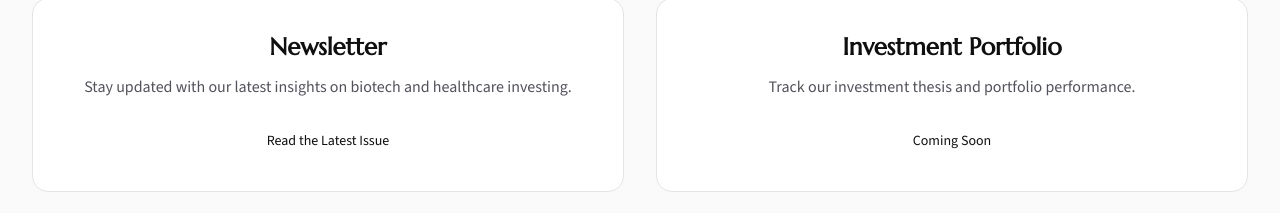
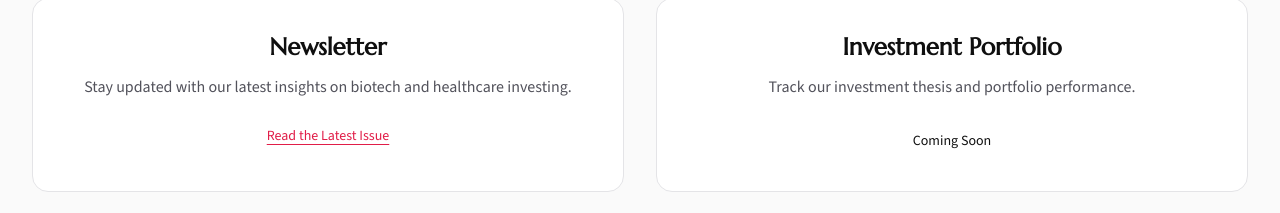
Before and after one commit to ady00/bruin-biotech-investing, a Next.js app: page /our-work in a window 1280 px wide. Shown: the part 430-643 px from the top of the page. Built offline with nearby package versions, Linux system fonts and the light colour scheme.

Commit message:
update link

```diff
--- a/src/components/our-work/ComingSoonSection.tsx
+++ b/src/components/our-work/ComingSoonSection.tsx
@@ -42,7 +42,7 @@ export function ComingSoonSection() {
                   href={section.href}
                   target="_blank"
                   rel="noopener noreferrer"
-                  className="inline-block px-4 py-2 bg-[var(--accent)]/10 text-[var(--accent)] hover:bg-[var(--accent)]/20 rounded-full text-sm font-medium transition-colors"
+                  className="text-[var(--color-primary)] underline underline-offset-4 text-sm font-medium"
                 >
                   Read the Latest Issue
                 </a>
```
